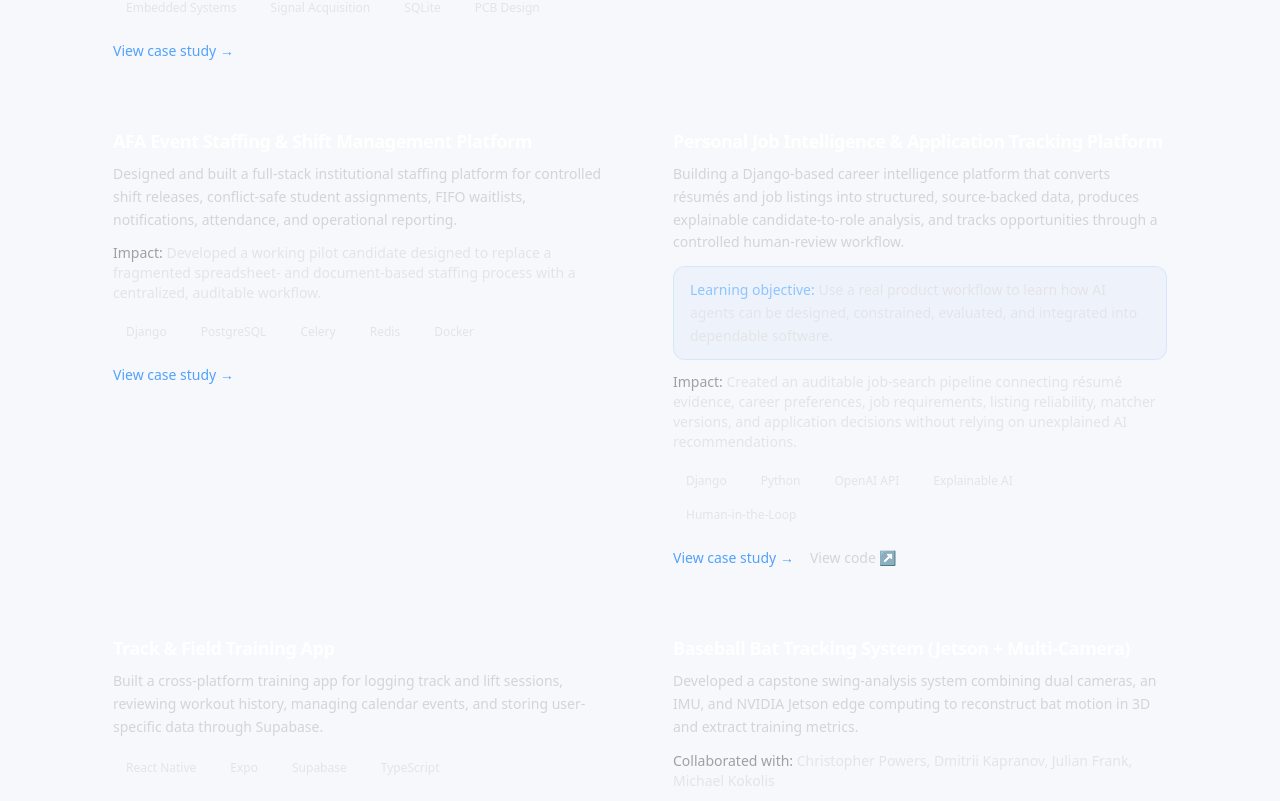
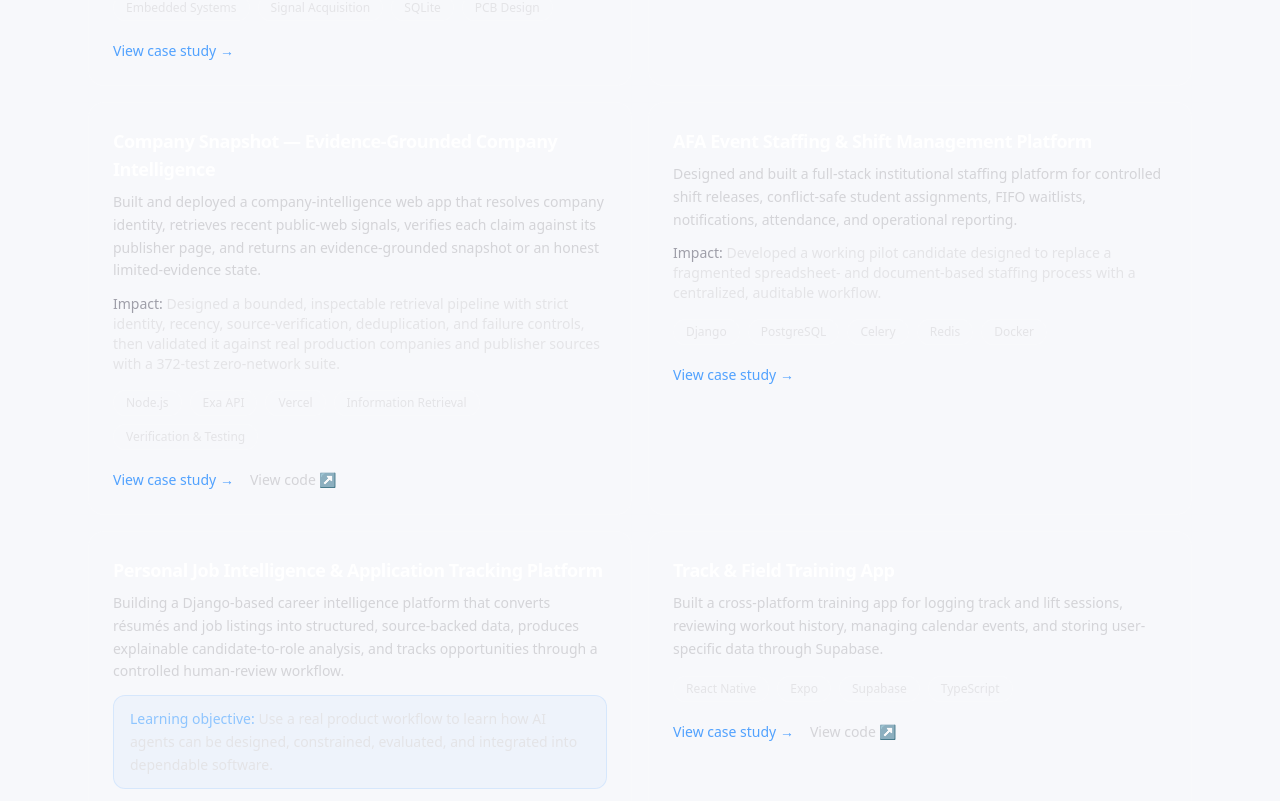
Before and after one commit to aprescod12/aprescod-portfolio-website, a Next.js app: page /projects in a window 1280 px wide. Shown: the part 1199-2000 px from the top of the page. Built offline with nearby package versions, Linux system fonts and the light colour scheme.

Commit message:
feat: feature Company Snapshot on projects page

```diff
--- a/src/app/projects/page.tsx
+++ b/src/app/projects/page.tsx
@@ -9,6 +9,7 @@ import { getProjectLinkLabel, projects } from "@/lib/projects";
 const selectedProjectTitles = [
   "Miniature fNIRS Research Platform",
   "CaribEcon Intelligence Backend",
+  "Company Snapshot — Evidence-Grounded Company Intelligence",
   "AFA Event Staffing & Shift Management Platform",
   "Personal Job Intelligence & Application Tracking Platform",
   "Track & Field Training App",
```
